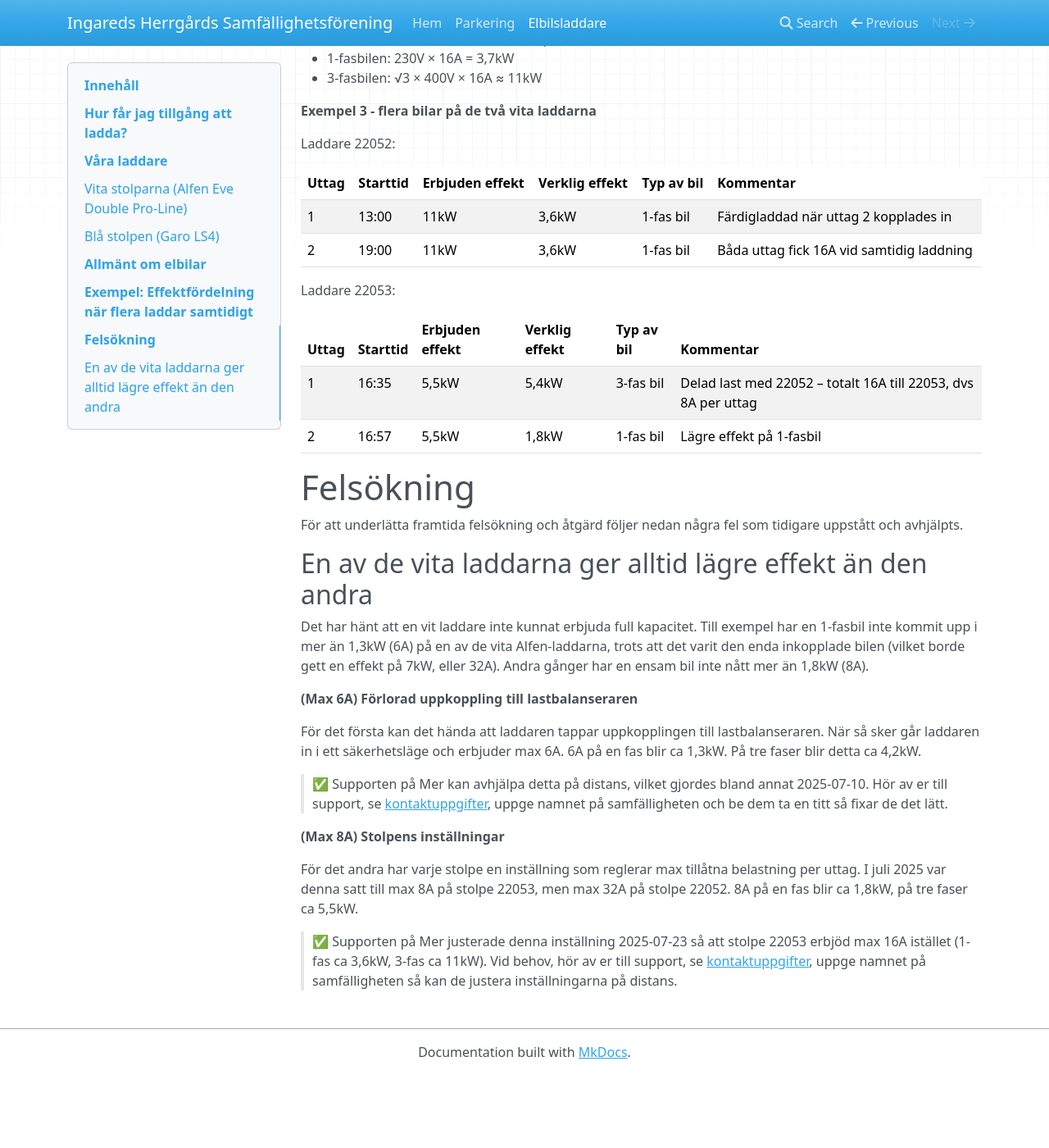
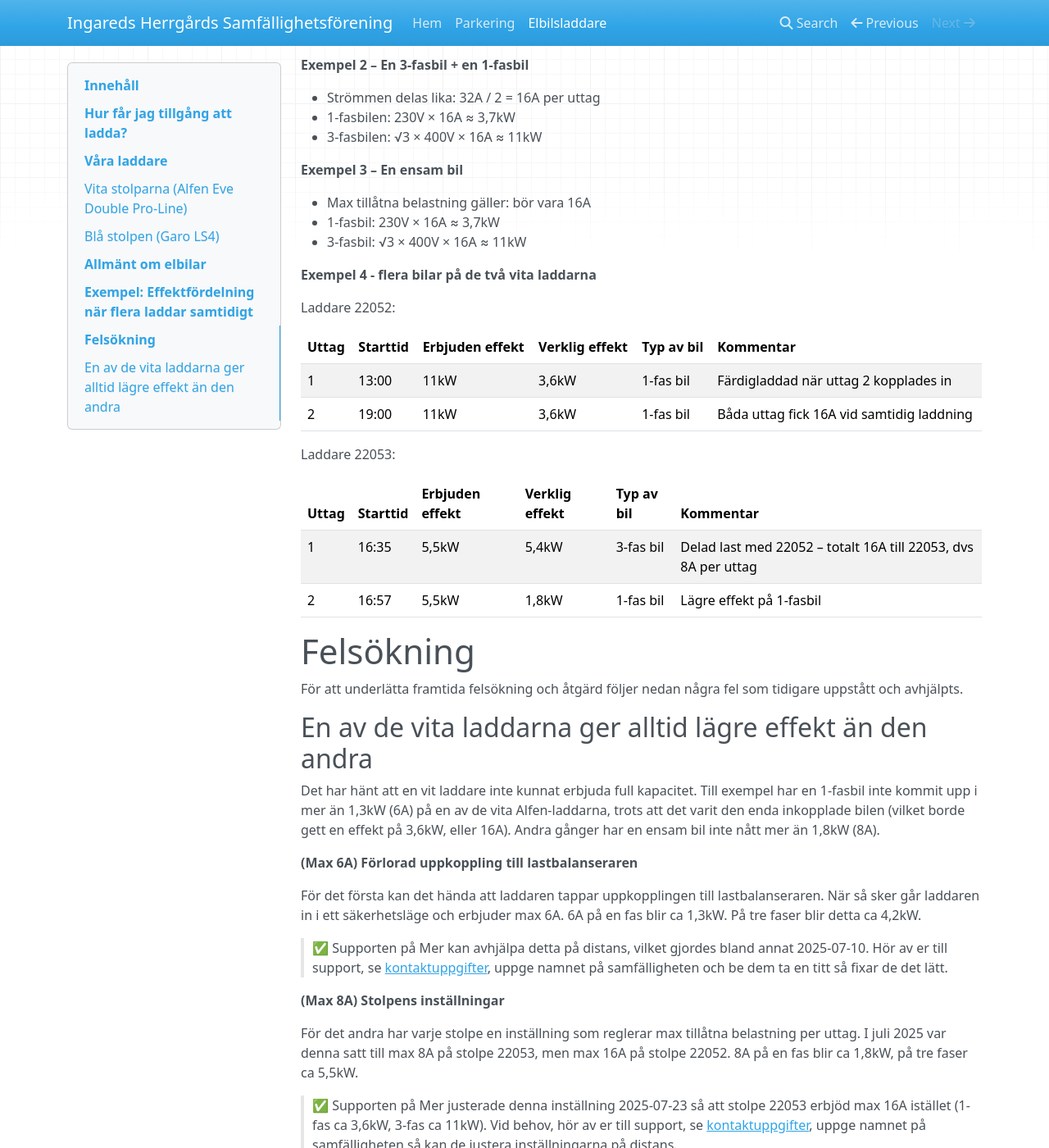
Before and after one commit to robin-persson/ingareds-herrgaard, an MkDocs documentation site: the page built from docs/elbilsladdare.md, in a window 1280 px wide and 1400 px high, scrolled down 1572 px. Shown: the whole window at 82% size. Built offline with MkDocs 1.6.1, drawn with Linux system fonts in a browser that asks for light colours; nearby versions of some CDN libraries; before the commit the page ends 2883 px from its top, so only the background shows below that; some of the changed text lies outside the part shown.

Commit message:
elbilsladdare.md: Förtydliga 16A maxkapacitet

```diff
--- a/docs/elbilsladdare.md
+++ b/docs/elbilsladdare.md
@@ -40,22 +40,29 @@ Den blå LS4-laddaren är en 1-fasladdare avsäkrad med 32A.
 - De flesta elbilar har en ombordladdare som klarar max 16A per fas (max 11kW).
 - Bilen själv begränsar laddningen beroende på batteriets status, temperatur, laddnivå m.m.
 - Vissa bilar har ombordladdare som laddar på tre faser, vissa endast på en fas. Se [exempel](#exempel-effektfordelning-nar-flera-laddar-samtidigt) nedan för att förstå vad det innebär för effekten vid laddning.
+- Även om bilen har en 3-fasladdare ombord kan laddning begränsas till 1 fas om kabeln som används endast har en ledare. Det behövs en ledare per fas. Kollar man kabelns kontakt kan man se om där finns stift till alla faser. Leta efter de tre ledarna, märkta L1, L2, L3 eller dylikt.
 
 # Exempel: Effektfördelning när flera laddar samtidigt
 
 **Exempel 1 – Två 3-fasbilar**
 
-- Strömmen delas lika: 32A / 2 = 16A per laddare
+- Strömmen delas lika: 32A / 2 = 16A per uttag
 - Effekt per bil: √3 × 400V × 16A ≈ 11 kW
 - Båda bilarna laddar med ca 11kW var
 
 **Exempel 2 – En 3-fasbil + en 1-fasbil**
 
-- Strömmen delas lika: 32A / 2 = 16A per laddare
-- 1-fasbilen: 230V × 16A = 3,7kW
+- Strömmen delas lika: 32A / 2 = 16A per uttag
+- 1-fasbilen: 230V × 16A ≈ 3,7kW
 - 3-fasbilen: √3 × 400V × 16A ≈ 11kW
 
-**Exempel 3 - flera bilar på de två vita laddarna**
+**Exempel 3 – En ensam bil**
+
+- Max tillåtna belastning gäller: bör vara 16A
+- 1-fasbil: 230V × 16A ≈ 3,7kW
+- 3-fasbil: √3 × 400V × 16A ≈ 11kW
+
+**Exempel 4 - flera bilar på de två vita laddarna**
 
 Laddare 22052:
 
@@ -77,7 +84,7 @@ För att underlätta framtida felsökning och åtgärd följer nedan några fel
 
 ## En av de vita laddarna ger alltid lägre effekt än den andra
 
-Det har hänt att en vit laddare inte kunnat erbjuda full kapacitet. Till exempel har en 1-fasbil inte kommit upp i mer än 1,3kW (6A) på en av de vita Alfen-laddarna, trots att det varit den enda inkopplade bilen (vilket borde gett en effekt på 7kW, eller 32A). Andra gånger har en ensam bil inte nått mer än 1,8kW (8A).
+Det har hänt att en vit laddare inte kunnat erbjuda full kapacitet. Till exempel har en 1-fasbil inte kommit upp i mer än 1,3kW (6A) på en av de vita Alfen-laddarna, trots att det varit den enda inkopplade bilen (vilket borde gett en effekt på 3,6kW, eller 16A). Andra gånger har en ensam bil inte nått mer än 1,8kW (8A).
 
 **(Max 6A) Förlorad uppkoppling till lastbalanseraren**
 
@@ -87,6 +94,6 @@ För det första kan det hända att laddaren tappar uppkopplingen till lastbalan
 
 **(Max 8A) Stolpens inställningar**
 
-För det andra har varje stolpe en inställning som reglerar max tillåtna belastning per uttag. I juli 2025 var denna satt till max 8A på stolpe 22053, men max 32A på stolpe 22052. 8A på en fas blir ca 1,8kW, på tre faser ca 5,5kW.
+För det andra har varje stolpe en inställning som reglerar max tillåtna belastning per uttag. I juli 2025 var denna satt till max 8A på stolpe 22053, men max 16A på stolpe 22052. 8A på en fas blir ca 1,8kW, på tre faser ca 5,5kW.
 
 > ✅ Supporten på Mer justerade denna inställning 2025-07-23 så att stolpe 22053 erbjöd max 16A istället (1-fas ca 3,6kW, 3-fas ca 11kW). Vid behov, hör av er till support, se [kontaktuppgifter](https://se.mer.eco/mer/kontakta-oss/), uppge namnet på samfälligheten så kan de justera inställningarna på distans.
```
